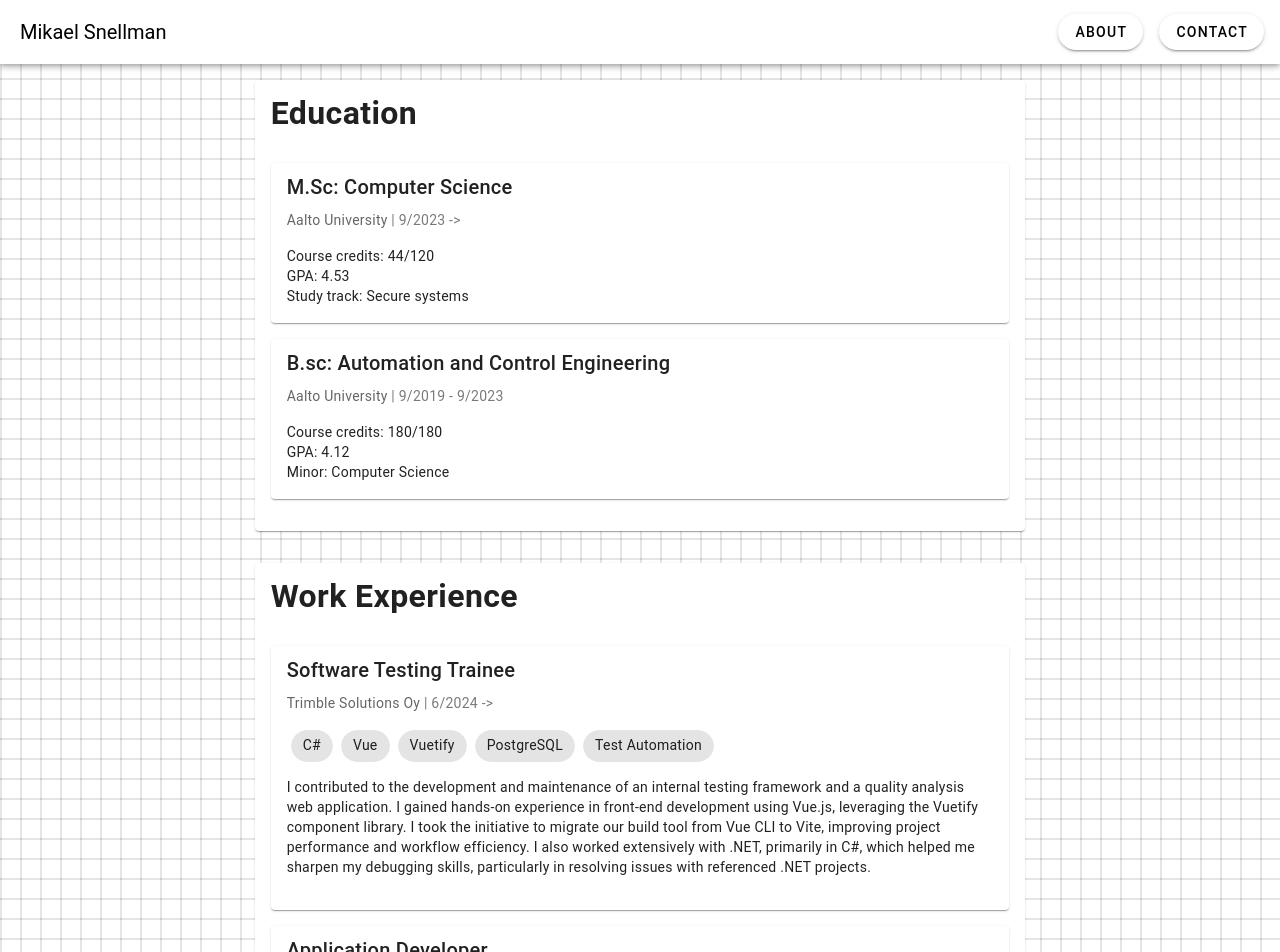
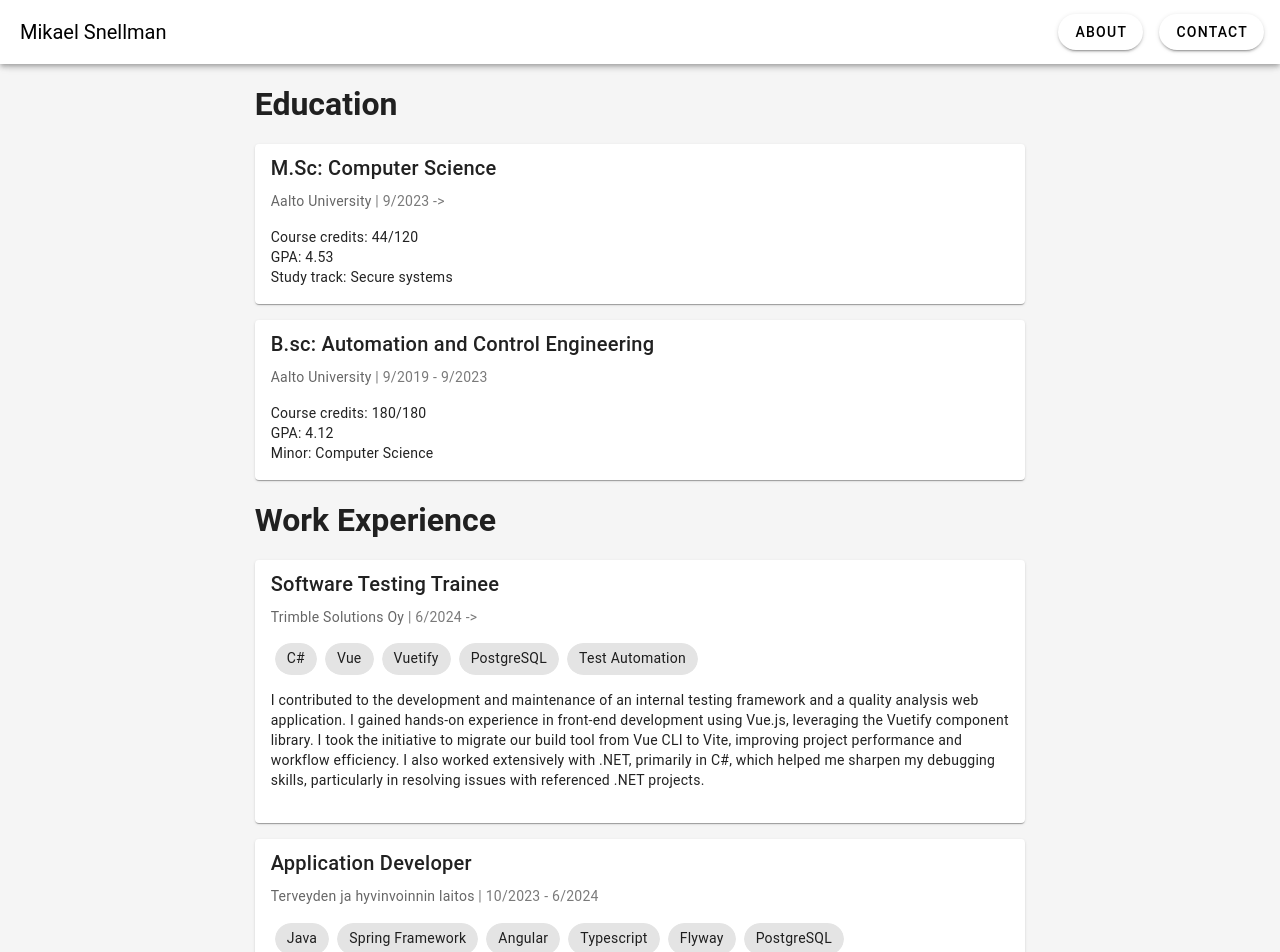
Before and after one commit to NotActuallyBob/personaltestwebsite, a Vue app: page /about in a window 1280 px wide. Shown: the top 952 px of the page. Built offline with nearby package versions, Linux system fonts and the light colour scheme.

Commit message:
Revert background

```diff
--- a/src/App.vue
+++ b/src/App.vue
@@ -35,10 +35,4 @@
 </template>
 
 <style scoped>
-.v-application {
-  background: linear-gradient(0deg, rgba(0, 0, 0, 0.1) 2px, transparent 1px),
-                linear-gradient(90deg, rgba(0, 0, 0, 0.1) 2px, transparent 1px);
-    background-size: 20px 20px;
-    background-position: 0 0, 0 0;
-}
 </style>
--- a/src/views/AboutView.vue
+++ b/src/views/AboutView.vue
@@ -7,19 +7,11 @@ import EducationList from '@/components/EducationList.vue';
 </script>
 
 <template>
-  <v-card class="mb-8">
-    <v-card-title style="font-size: 32px; font-weight: bold;">Education</v-card-title>
-    <v-card-text>
-      <EducationList></EducationList>
-    </v-card-text>
-  </v-card>
+  <h1>Education</h1>
+  <EducationList></EducationList>
 
-  <v-card class="my-4">
-    <v-card-title style="font-size: 32px; font-weight: bold;">Work Experience</v-card-title>
-    <v-card-text>
-      <WorkExperienceList></WorkExperienceList>
-    </v-card-text>
-  </v-card>
+  <h1>Work Experience</h1>
+  <WorkExperienceList></WorkExperienceList>
 </template>
 
 <style scoped>
--- a/src/views/ContactView.vue
+++ b/src/views/ContactView.vue
@@ -4,14 +4,12 @@
 </script>
 
 <template>
-  <v-card>
-    <v-card-title style="font-size: 32px; font-weight: bold;">Contact</v-card-title>
+  <h1>Contact</h1>
 
-      <v-card-text>
-        <div class="mb-4">
-          Email: mkael.virkkunen@gmail.com
-        </div>
-        <v-btn
+  <div class="mb-4">
+    Email: mkael.virkkunen@gmail.com
+  </div>
+  <v-btn
           class="mx-2"
           href="https://www.linkedin.com/in/mikaelsnellman/"
           target="_blank"
@@ -29,8 +27,6 @@
           target="_blank"
           icon="mdi-instagram">
         </v-btn>
-      </v-card-text>
-    </v-card>
 </template>
 
 <style scoped>
```
